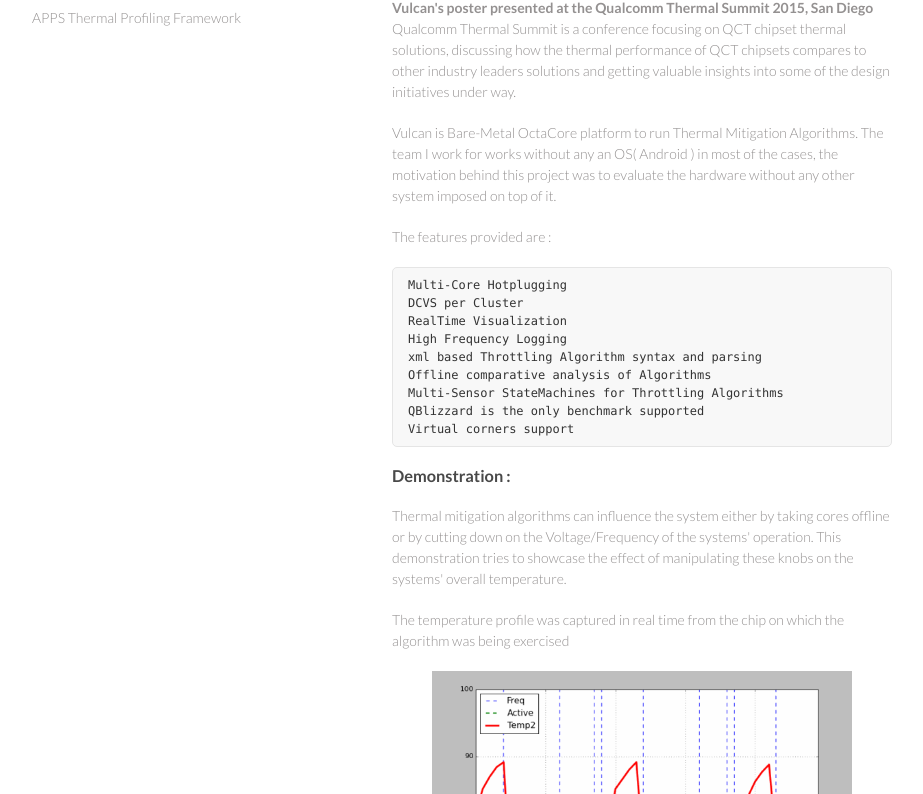
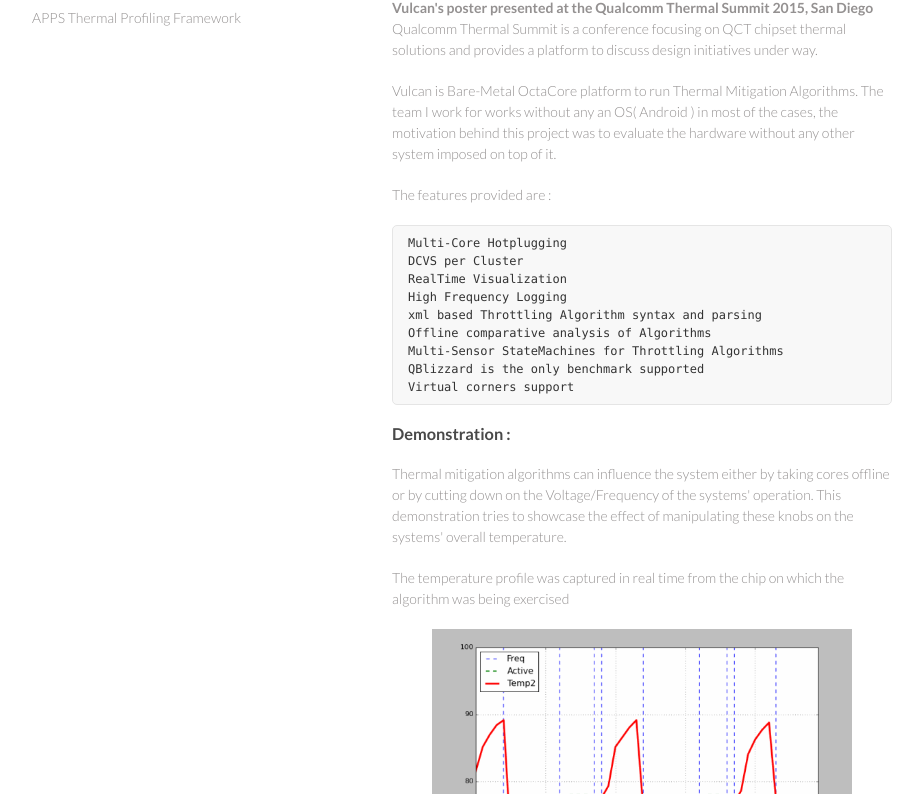
Before and after one commit to cvbrgava/cvbrgava.github.io, a plain HTML site: page docs/vulcan/vulcan.html in a window 1280 px wide. Shown: the part 102-896 px from the top of the page, without its empty margins (178-1101 px from the left). Drawn offline with Linux system fonts and the light colour scheme; a script that the page names is missing.

Commit message:
Thermal Summit 1

```diff
--- a/docs/vulcan/vulcan.html
+++ b/docs/vulcan/vulcan.html
@@ -21,7 +21,7 @@
       </header>
       <section>
       <p>This project was developed for Qualcomm, source code cannot be shared</p>
-      <p><b>Vulcan's poster presented at the Qualcomm Thermal Summit 2015, San Diego</b> Qualcomm Thermal Summit is a conference focusing on QCT chipset thermal solutions, discussing how the thermal performance of QCT chipsets compares to other industry leaders solutions and getting valuable insights into some of the design initiatives under way. </p>
+      <p><b>Vulcan's poster presented at the Qualcomm Thermal Summit 2015, San Diego</b> Qualcomm Thermal Summit is a conference focusing on QCT chipset thermal solutions and provides a platform to discuss design initiatives under way. </p>
 <p>Vulcan is Bare-Metal OctaCore platform to run Thermal Mitigation Algorithms. The team I work for works without any an OS( Android ) in most of the cases, the motivation behind this project was to evaluate the hardware without any other system imposed on top of it.</p>
 
 <p>The features provided are :</p>
```
Also changed, not shown: 2 other files.
